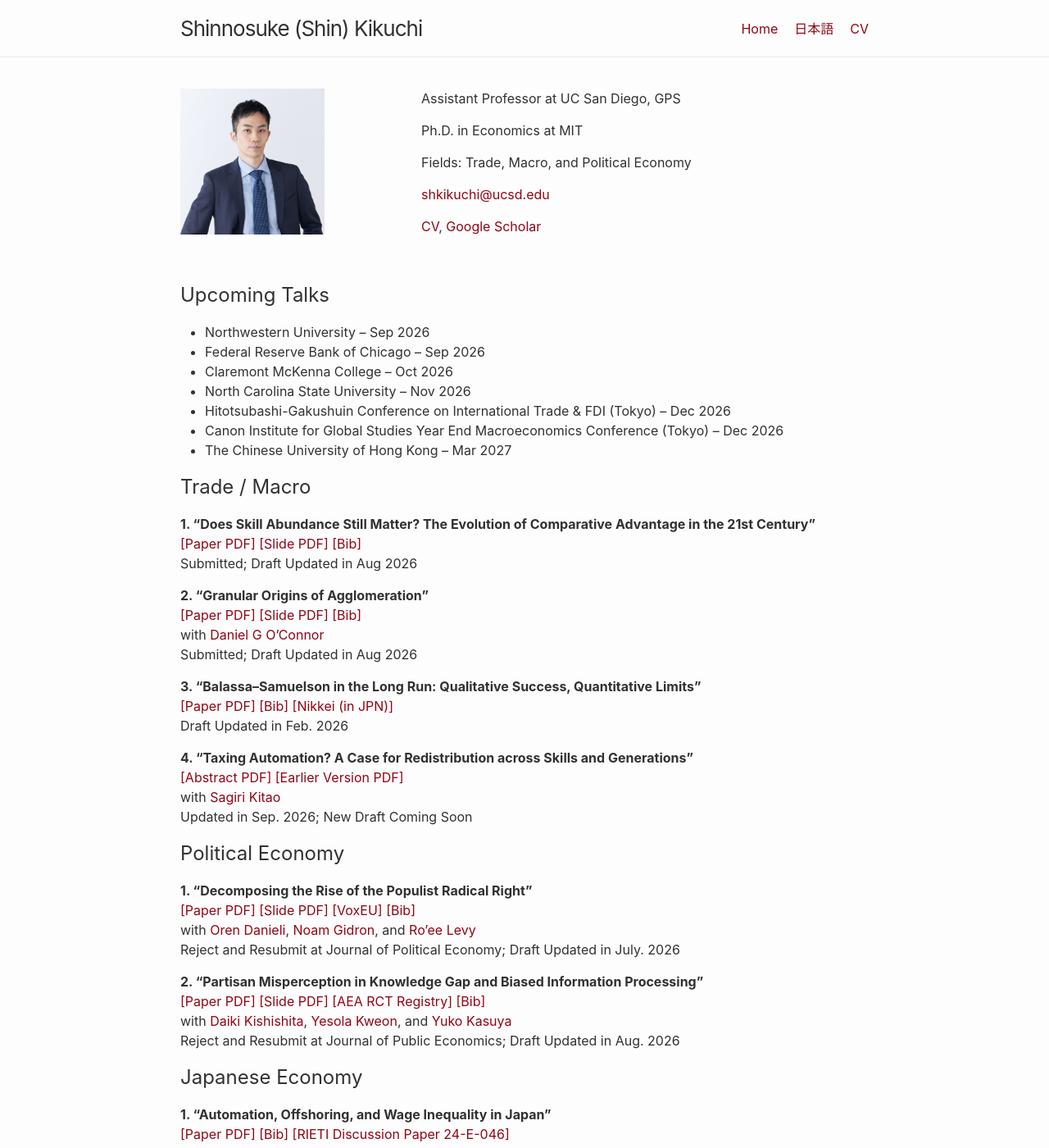
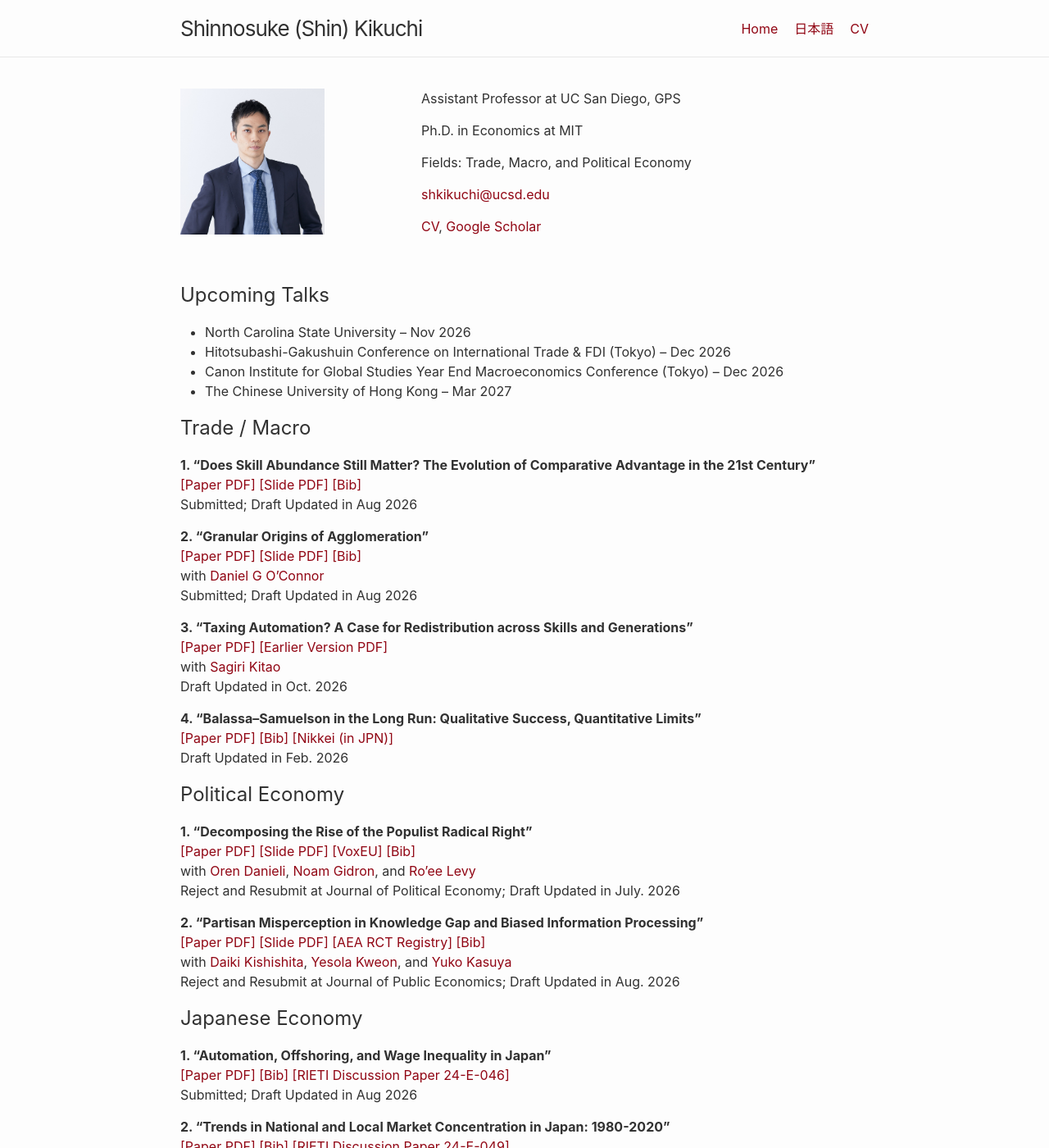
Before and after one commit to shinnkikuchi/shinnkikuchi.github.io, a Jekyll site: the page built from index.md, in a window 1280 px wide and 1400 px high. Shown: the whole window at 82% size. Built offline with Jekyll 4.4.1, drawn with Linux system fonts in a browser that asks for light colours.

Commit message:
kk-robot

```diff
--- a/index.md
+++ b/index.md
@@ -9,9 +9,6 @@ title: Home
 
 ## Upcoming Talks
 
-- Northwestern University – Sep 2026
-- Federal Reserve Bank of Chicago – Sep 2026
-- Claremont McKenna College – Oct 2026
 - North Carolina State University – Nov 2026
 - Hitotsubashi-Gakushuin Conference on International Trade & FDI (Tokyo) – Dec 2026
 - Canon Institute for Global Studies  Year End Macroeconomics Conference (Tokyo) – Dec 2026
@@ -39,23 +36,23 @@ with  <a href="https://www.danielgoconnor.com" target="_blank">Daniel G O'Connor
 Submitted; Draft Updated in Aug 2026
 <br>
 
-**3. "Balassa–Samuelson in the Long Run: Qualitative Success, Quantitative Limits"**
+**3. "Taxing Automation? A Case for Redistribution across Skills and Generations"**
+<br>
+<a href="/files/research/KK-ROBOT.pdf" target="_blank">[Paper PDF]</a>
+<a href="/files/research/KK-ROBOT-old.pdf" target="_blank">[Earlier Version PDF]</a>
+<br>
+with <a href="https://sites.google.com/site/sagirikitao/home" target="_blank">Sagiri Kitao</a>
+<br>
+Draft Updated in Oct. 2026
+<br>
+
+**4. "Balassa–Samuelson in the Long Run: Qualitative Success, Quantitative Limits"**
 <br>
 <a href="/files/research/KIKUCHI-BS.pdf" target="_blank">[Paper PDF]</a>
 <a href="/files/research/bib/KIKUCHI-balassa-samuelson-longrun.html" target="_blank">[Bib]</a>
  <a href="https://www.nikkei.com/article/DGXZQOCD046LV0U6A300C2000000/" target="_blank">[Nikkei (in JPN)]</a>
 <br>
 Draft Updated in Feb. 2026
-<br>
-
-**4. "Taxing Automation? A Case for Redistribution across Skills and Generations"**
-<br>
-<a href="/files/research/KK-ROBOT.pdf" target="_blank">[Abstract PDF]</a>
-<a href="/files/research/KK-ROBOT-old.pdf" target="_blank">[Earlier Version PDF]</a>
-<br>
-with <a href="https://sites.google.com/site/sagirikitao/home" target="_blank">Sagiri Kitao</a>
-<br>
-Updated in Sep. 2026; New Draft Coming Soon
 <br>
 
 
```
Also changed, not shown: 1 other file.
